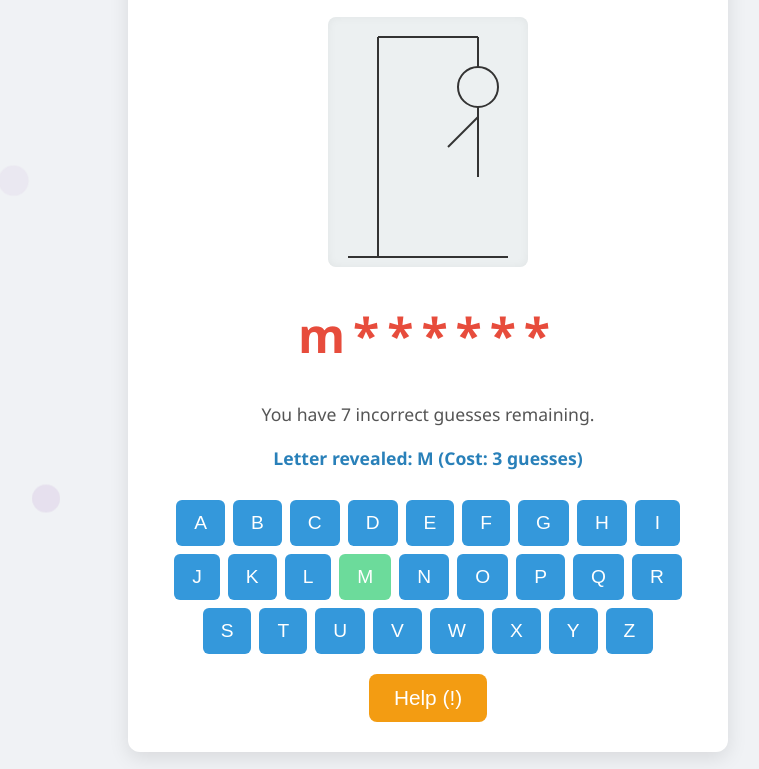
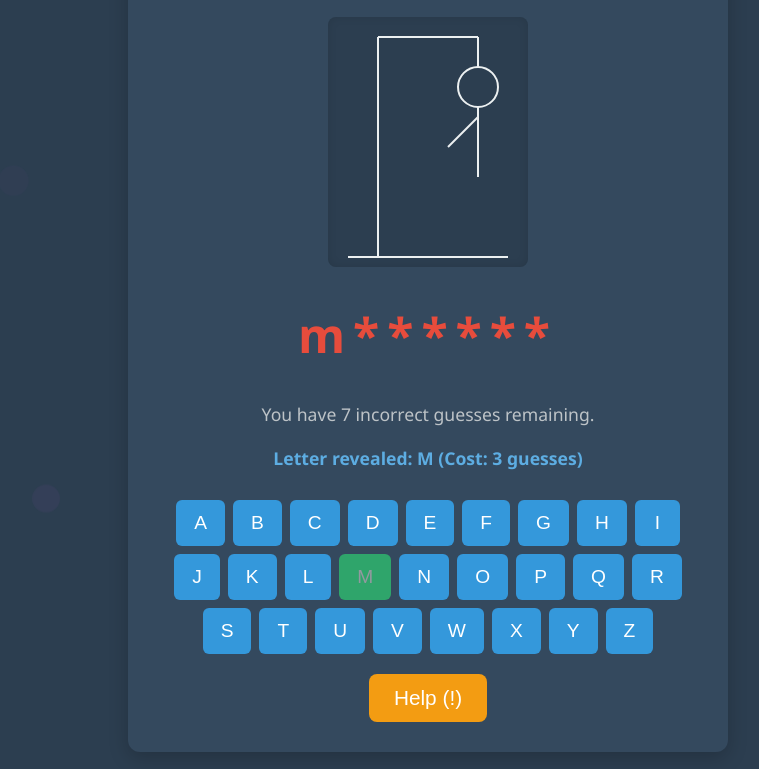
Before and after one commit to Isha-saleem/Arcade-Hub, a plain HTML site: page src/games/hangman/hangman.html in a window 1280 px wide. Both pictures are taken after a click on the button "Help (!)". Shown: the part 174-943 px from the top of the page, without its empty margins (212-971 px from the left). Drawn offline with Linux system fonts and the light colour scheme.

Commit message:
Changing css

```diff
--- a/src/games/hangman/hangman.html
+++ b/src/games/hangman/hangman.html
@@ -7,8 +7,8 @@
     <style>
         body {
             font-family: 'Segoe UI', Tahoma, Geneva, Verdana, sans-serif;
-            background-color: #f0f2f5;
-            color: #333;
+            background-color: #2c3e50; /* Dark background */
+            color: #ecf0f1; /* Light text */
             display: flex;
             justify-content: center;
             align-items: center;
@@ -16,48 +16,48 @@
             margin: 0;
             padding: 20px;
             box-sizing: border-box;
-            overflow: hidden; /* Prevent scroll for animations */
+            /* Removed overflow: hidden; to allow scrolling */
         }
         .container {
-            background-color: #ffffff;
+            background-color: #34495e; /* Slightly lighter dark background for container */
             padding: 30px 40px;
             border-radius: 12px;
-            box-shadow: 0 6px 20px rgba(0, 0, 0, 0.1);
+            box-shadow: 0 6px 20px rgba(0, 0, 0, 0.2); /* Stronger shadow for contrast */
             text-align: center;
             width: 90%;
-            max-width: 600px; /* Slightly wider to accommodate canvas and keyboard */
+            max-width: 600px;
             box-sizing: border-box;
             position: relative;
             z-index: 1;
         }
         h1 {
-            color: #2c3e50;
+            color: #ecf0f1; /* Light heading */
             margin-bottom: 25px;
             font-size: 2.2em;
         }
         #hangman-canvas {
-            background-color: #ecf0f1;
+            background-color: #2c3e50; /* Darker background for canvas */
             border-radius: 8px;
             margin: 20px auto;
             display: block;
-            box-shadow: inset 0 0 10px rgba(0,0,0,0.05);
+            box-shadow: inset 0 0 10px rgba(0,0,0,0.1);
         }
         #word-display {
             font-size: 3em;
             letter-spacing: 8px;
             margin: 35px 0;
             font-weight: bold;
-            color: #e74c3c;
+            color: #e74c3c; /* Retained red for emphasis */
             min-height: 1.2em;
-            word-break: break-all; /* For long words */
+            word-break: break-all;
         }
         .info {
             font-size: 1.1em;
             margin-bottom: 12px;
-            color: #555;
+            color: #bdc3c7; /* Slightly darker light text */
         }
         .message {
-            color: #2980b9;
+            color: #5dade2; /* A pleasant blue for messages */
             font-weight: bold;
             margin-top: 20px;
             font-size: 1.1em;
@@ -74,7 +74,7 @@
         .keyboard-button {
             padding: 12px 18px;
             font-size: 1.2em;
-            background-color: #3498db;
+            background-color: #3498db; /* Blue for active buttons */
             color: white;
             border: none;
             border-radius: 6px;
@@ -92,15 +92,16 @@
             transform: translateY(0);
         }
         .keyboard-button:disabled {
-            background-color: #ccc;
+            background-color: #555; /* Darker disabled color */
             cursor: not-allowed;
             opacity: 0.7;
+            color: #bbb;
         }
         .keyboard-button.correct {
-            background-color: #2ecc71;
+            background-color: #2ecc71; /* Green for correct */
         }
         .keyboard-button.wrong {
-            background-color: #e74c3c;
+            background-color: #e74c3c; /* Red for wrong */
         }
         .control-buttons {
             display: flex;
@@ -126,26 +127,27 @@
             transform: translateY(0);
         }
         .new-game-btn {
-            background-color: #9b59b6 !important;
+            background-color: #9b59b6 !important; /* Purple for new game */
         }
         .new-game-btn:hover {
             background-color: #8e44ad !important;
         }
         .help-btn {
-            background-color: #f39c12 !important;
+            background-color: #f39c12 !important; /* Orange for help */
         }
         .help-btn:hover {
             background-color: #e67e22 !important;
         }
         .game-over-screen {
-            background-color: #ecf0f1;
+            background-color: #2c3e50; /* Dark background for game over screen */
             padding: 25px;
             border-radius: 10px;
             margin-top: 30px;
-            box-shadow: inset 0 2px 5px rgba(0, 0, 0, 0.05);
+            box-shadow: inset 0 2px 5px rgba(0, 0, 0, 0.1);
+            color: #ecf0f1;
         }
         .game-over-screen h2 {
-            color: #2c3e50;
+            color: #ecf0f1;
             margin-bottom: 20px;
             font-size: 1.8em;
         }
@@ -157,11 +159,11 @@
             color: #e74c3c;
         }
 
-        /* Unique Animation: Floating Bubbles */
+        /* Unique Animation: Floating Bubbles (colors adjusted for dark theme) */
         .bubble {
             position: absolute;
             bottom: -50px;
-            background-color: rgba(155, 89, 182, 0.15); /* Purple hue */
+            background-color: rgba(155, 89, 182, 0.1); /* Slightly less opaque purple */
             border-radius: 50%;
             animation: floatUp 15s infinite ease-in forwards;
             opacity: 0;
@@ -256,7 +258,7 @@
         function drawHangman() {
             ctx.clearRect(0, 0, hangmanCanvas.width, hangmanCanvas.height);
             ctx.lineWidth = 2;
-            ctx.strokeStyle = '#333'; // Dark color for drawing
+            ctx.strokeStyle = '#ecf0f1'; // Light color for drawing on dark background
 
             // Draw gallows base
             ctx.beginPath();
@@ -320,7 +322,7 @@
                 ctx.lineTo(180, 200);
                 ctx.stroke();
             }
-            if (incorrectGuesses >= 7) { // Left Eye
+            if (incorrectGuesses >= 7) { // Left Eye (use fill for eyes/mouth on dark theme)
                 ctx.beginPath();
                 ctx.arc(140, 65, 3, 0, Math.PI * 2);
                 ctx.fill();
```
